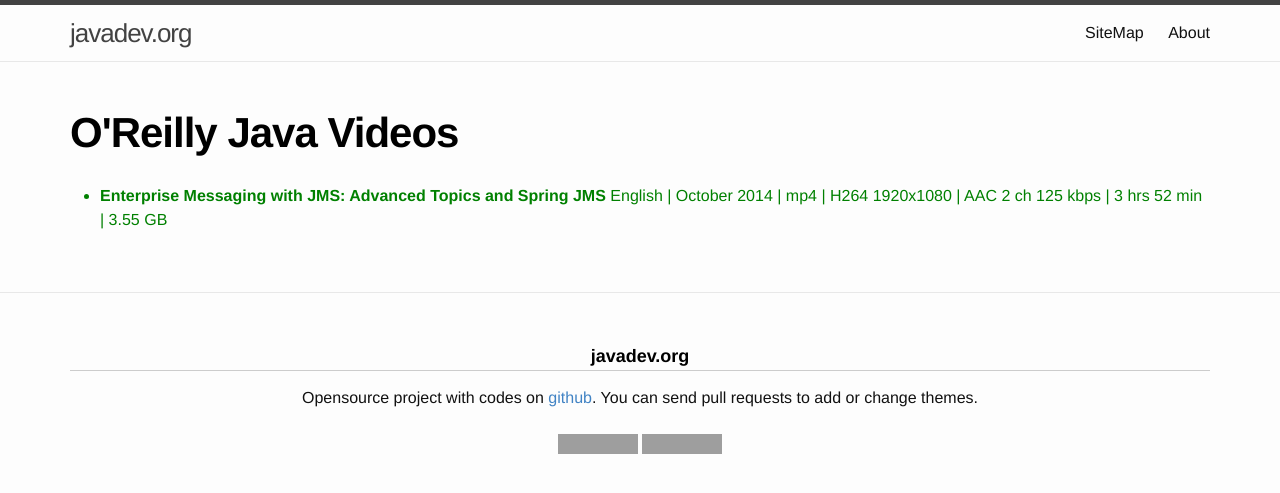
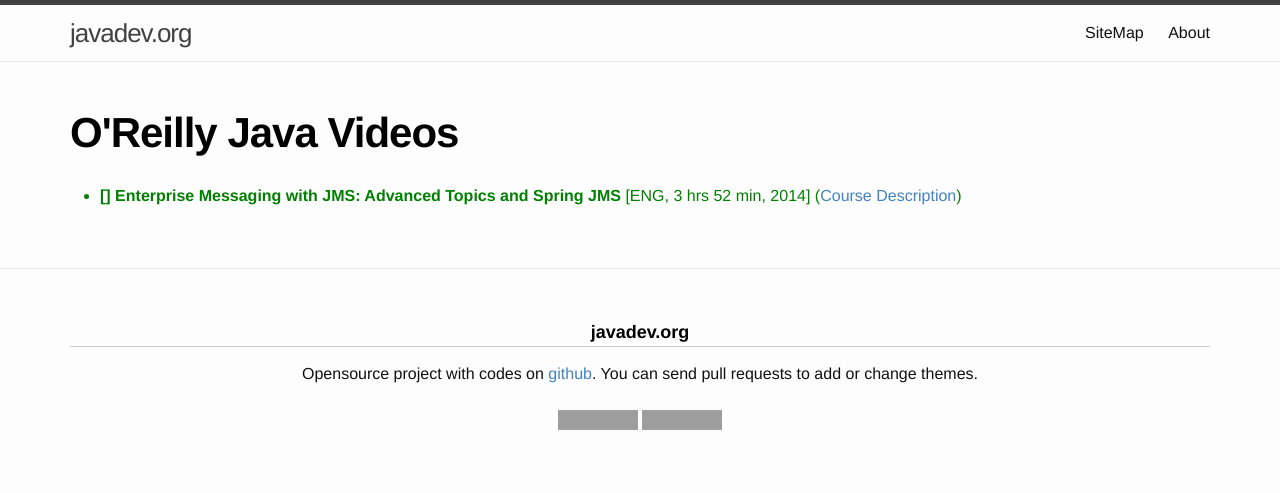
Before and after one commit to webmakaka/javadev.org, a Jekyll site: the page built from website/library/collections/video/paid/oreilly.md, in a window 1280 px wide. Shown: the top 493 px of the page. Built offline with Jekyll 4.4.1, drawn with Linux system fonts in a browser that asks for light colours; grey boxes are pictures that could not be loaded.

Commit message:
Update oreilly.md

```diff
--- a/website/library/collections/video/paid/oreilly.md
+++ b/website/library/collections/video/paid/oreilly.md
@@ -5,6 +5,6 @@
 ---
 
 <ul>
-	<li style="color:green"><strong>Enterprise Messaging with JMS: Advanced Topics and Spring JMS</strong> English | October 2014 | mp4 | H264 1920x1080 | AAC 2 ch 125 kbps | 3 hrs 52 min | 3.55 GB</li>
+	<li style="color:green"><strong>[] Enterprise Messaging with JMS: Advanced Topics and Spring JMS</strong> [ENG, 3 hrs 52 min, 2014] (<a href="http://shop.oreilly.com/product/0636920034865.do">Course Description</a>)</li>
 
 </ul>
```
